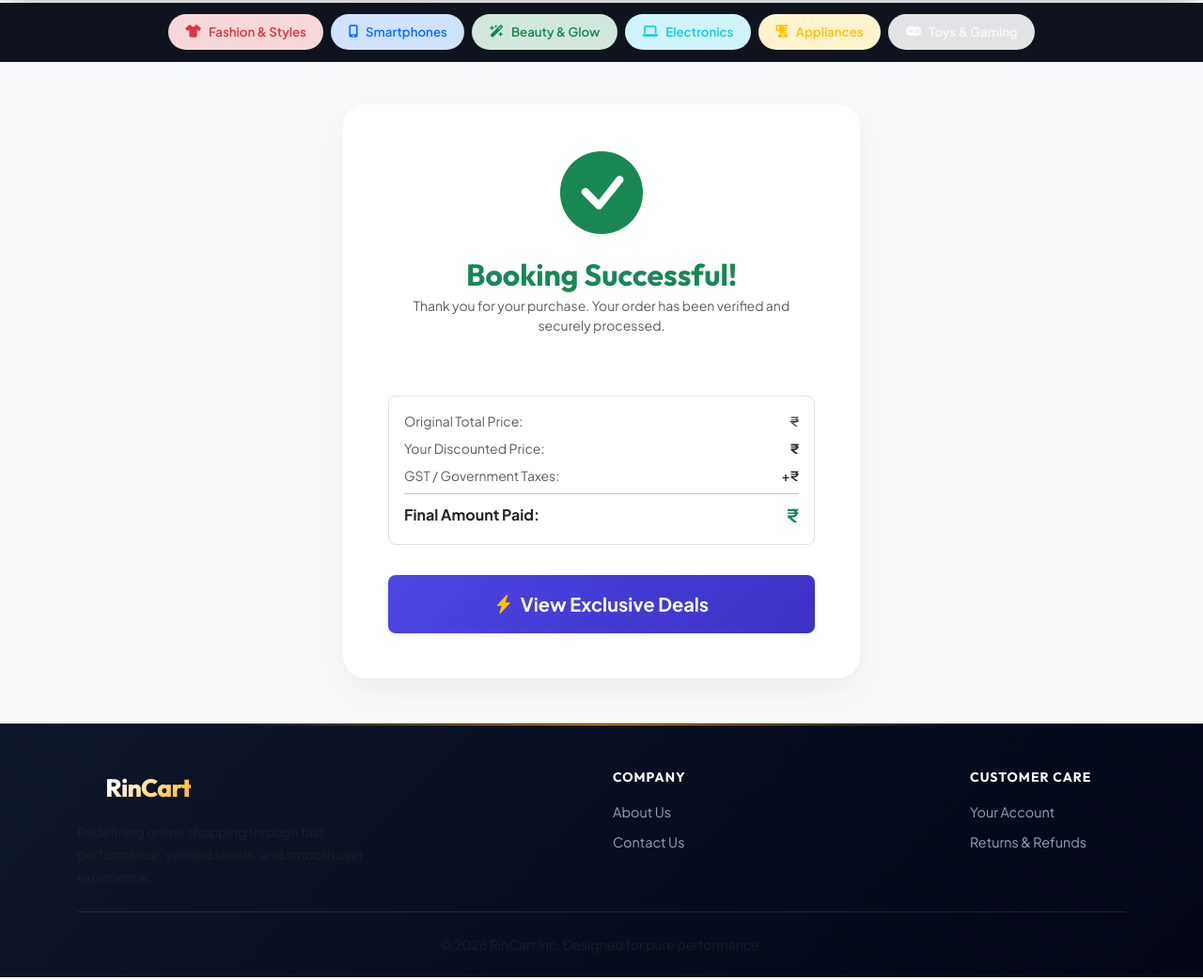
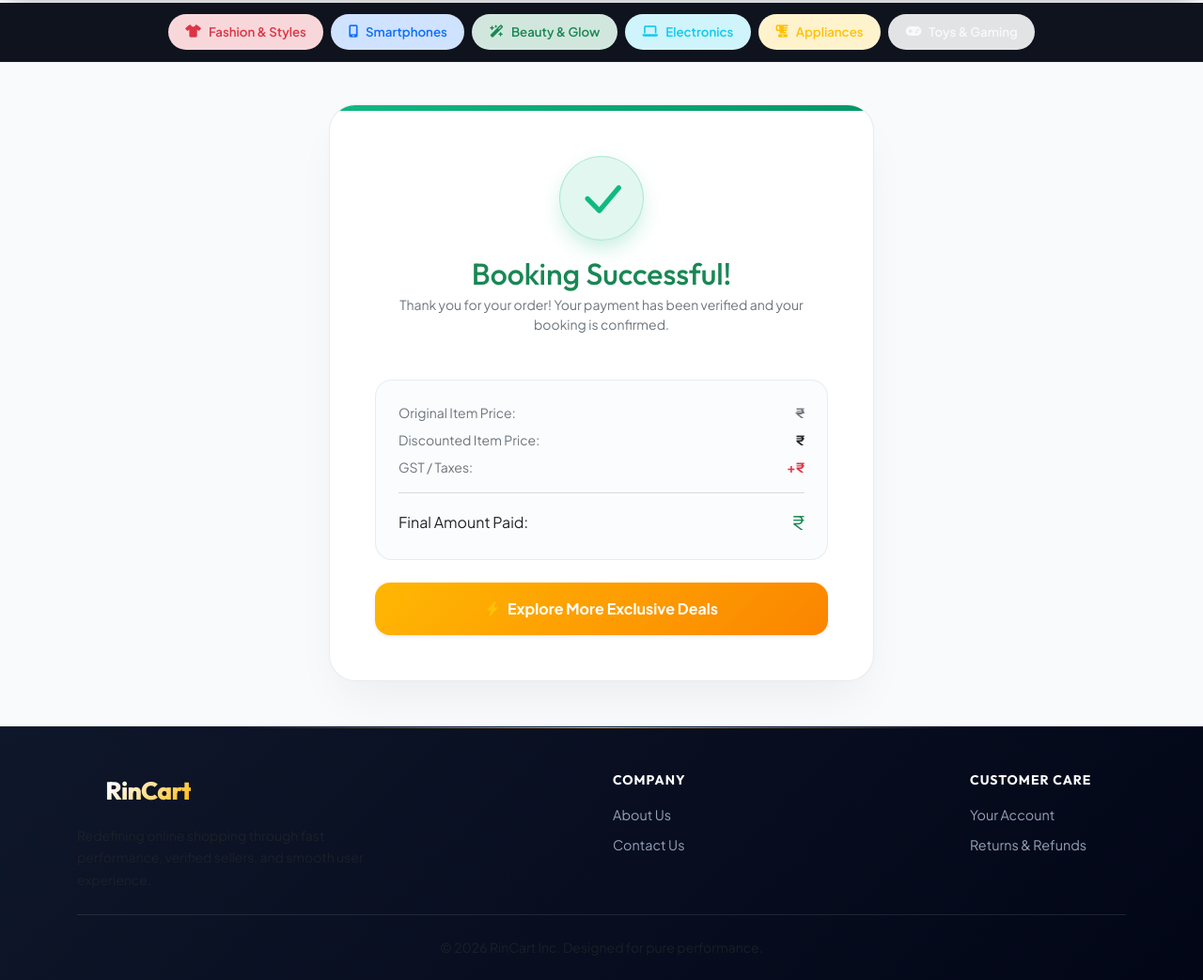
Before and after one commit to nihalyp/Rincart, a Django app: template rincartapp/templates/buy_success.html in a window 1280 px wide. Shown: the part 67-1110 px from the top of the page at 94% size. Run offline with Django 5.2, Linux system fonts and the light colour scheme; the template is opened without the code that fills it, so the values that code supplies are empty.

Commit message:
Refactor buy success page layout and styles
Updated the styling and structure of the buy success page, including new font links, improved card design, and enhanced layout for ordered items and savings banner.

```diff
--- a/rincartapp/templates/buy_success.html
+++ b/rincartapp/templates/buy_success.html
@@ -1,142 +1,284 @@
 {% extends 'base.html' %}
 {% block content %}
 
+<!-- 🔤 Google Fonts -->
+<link rel="preconnect" href="https://fonts.googleapis.com">
+<link rel="preconnect" href="https://fonts.gstatic.com" crossorigin>
+<link href="https://fonts.googleapis.com/css2?family=Outfit:wght@400;500;600;700;800&family=Plus+Jakarta+Sans:wght@400;500;600;700&display=swap" rel="stylesheet">
+
+<!-- 🎨 Bootstrap Icons -->
 <link rel="stylesheet" href="https://cdn.jsdelivr.net/npm/bootstrap-icons@1.11.3/font/bootstrap-icons.min.css">
 
 <style>
-    /* Premium Success Page Styling */
+    :root {
+        --brand-gold: #ffb703;
+        --brand-orange: #fb8500;
+        --brand-gradient: linear-gradient(135deg, #ffb703 0%, #fb8500 100%);
+        --brand-glow: rgba(255, 183, 3, 0.25);
+
+        --bg-light: #f8fafc;
+        --bg-dark: #030712;
+
+        --card-light: #ffffff;
+        --card-dark: #0f172a;
+
+        --border-light: rgba(226, 232, 240, 0.8);
+        --border-dark: rgba(255, 255, 255, 0.08);
+
+        --transition-smooth: all 0.35s cubic-bezier(0.34, 1.56, 0.64, 1);
+    }
+
+    body {
+        font-family: 'Plus Jakarta Sans', sans-serif;
+        background-color: var(--bg-light);
+        color: #0f172a;
+    }
+
+    [data-bs-theme="dark"] body {
+        background-color: var(--bg-dark) !important;
+        color: #f8fafc !important;
+    }
+
+    h1, h2, h3, h4, h5, h6 {
+        font-family: 'Outfit', sans-serif;
+    }
+
+    /* 💎 Success Hero Card */
     .success-card {
-        background: #ffffff;
-        border: none;
-        border-radius: 24px;
-        box-shadow: 0 15px 35px rgba(0, 0, 0, 0.06);
+        background: var(--card-light);
+        border: 1px solid var(--border-light);
+        border-radius: 28px;
+        box-shadow: 0 25px 50px -12px rgba(0, 0, 0, 0.06);
+        transition: var(--transition-smooth);
         overflow: hidden;
     }
-    .success-icon-wrap {
-        animation: scaleIn 0.5s ease-out forwards;
+
+    [data-bs-theme="dark"] .success-card {
+        background: var(--card-dark);
+        border-color: var(--border-dark);
+        box-shadow: 0 25px 50px -12px rgba(0, 0, 0, 0.5);
     }
-    .savings-banner {
-        background: linear-gradient(135deg, #d1e7dd 0%, #c1e1d2 100%);
-        border-left: 5px solid #198754;
-        border-radius: 12px;
+
+    /* Top Color Accent Line */
+    .card-accent-bar {
+        height: 6px;
+        width: 100%;
+        background: linear-gradient(135deg, #10b981 0%, #059669 100%);
     }
-    .btn-deals {
-        background: linear-gradient(135deg, #4f46e5 0%, #3b31c4 100%);
-        color: white;
-        border: none;
-        transition: transform 0.2s ease, box-shadow 0.2s ease;
+
+    /* 🎉 Animated Success Check Icon */
+    .success-icon-badge {
+        width: 90px;
+        height: 90px;
+        display: inline-flex;
+        align-items: center;
+        justify-content: center;
+        border-radius: 50%;
+        background: rgba(16, 185, 129, 0.12);
+        color: #10b981;
+        border: 1px solid rgba(16, 185, 129, 0.25);
+        box-shadow: 0 10px 25px -5px rgba(16, 185, 129, 0.3);
+        animation: popScale 0.6s cubic-bezier(0.34, 1.56, 0.64, 1) forwards;
     }
-    .btn-deals:hover {
-        transform: translateY(-2px);
-        box-shadow: 0 8px 20px rgba(79, 70, 229, 0.3);
-        color: white;
+
+    @keyframes popScale {
+        0% { transform: scale(0); opacity: 0; }
+        70% { transform: scale(1.12); }
+        100% { transform: scale(1); opacity: 1; }
     }
-    /* Scrollbar for multiple items */
+
+    /* 🛒 Product Scroll Area */
     .ordered-items-box {
-        max-height: 260px;
+        max-height: 280px;
         overflow-y: auto;
-        padding-right: 5px;
+        padding-right: 4px;
     }
+
     .ordered-items-box::-webkit-scrollbar {
         width: 5px;
     }
+
     .ordered-items-box::-webkit-scrollbar-thumb {
-        background: #cbd5e1;
-        border-radius: 10px;
+        background: rgba(156, 163, 175, 0.4);
+        border-radius: 99px;
     }
 
-    /* 🌟 ലോങ് ടെക്സ്റ്റ് കാരണം ലേഔട്ട് തകരാതിരിക്കാനുള്ള ഫിക്സ് */
-    .product-img-container {
-        width: 65px;
-        height: 65px;
-        flex-shrink: 0; /* ഇമേജ് ബോക്സ് ചുരുങ്ങിപ്പോകില്ല */
-    }
-    .product-text-container {
-        min-width: 0; /* text-truncate കൃത്യമായി വർക്ക് ചെയ്യാൻ ഇത് നിർബന്ധമാണ് */
+    .order-item-row {
+        background: rgba(248, 250, 252, 0.8);
+        border: 1px solid var(--border-light);
+        border-radius: 16px;
+        transition: var(--transition-smooth);
     }
 
-    @keyframes scaleIn {
-        0% { transform: scale(0); opacity: 0; }
-        80% { transform: scale(1.1); }
-        100% { transform: scale(1); opacity: 1; }
+    [data-bs-theme="dark"] .order-item-row {
+        background: rgba(30, 41, 59, 0.4);
+        border-color: var(--border-dark);
+    }
+
+    .product-img-container {
+        width: 62px;
+        height: 62px;
+        flex-shrink: 0;
+        border-radius: 12px;
+        overflow: hidden;
+        border: 1px solid var(--border-light);
+    }
+
+    [data-bs-theme="dark"] .product-img-container {
+        border-color: var(--border-dark);
+    }
+
+    .product-text-container {
+        min-width: 0;
+    }
+
+    /* 🐷 Savings Banner */
+    .savings-banner {
+        background: linear-gradient(135deg, rgba(16, 185, 129, 0.12) 0%, rgba(5, 150, 105, 0.12) 100%);
+        border: 1px solid rgba(16, 185, 129, 0.25);
+        border-radius: 18px;
+    }
+
+    /* 🧾 Receipt Card Breakdown */
+    .receipt-box {
+        background: rgba(248, 250, 252, 0.6);
+        border: 1px solid var(--border-light);
+        border-radius: 18px;
+    }
+
+    [data-bs-theme="dark"] .receipt-box {
+        background: rgba(30, 41, 59, 0.3);
+        border-color: var(--border-dark);
+    }
+
+    /* 🚀 Action Buttons */
+    .btn-deals {
+        background: var(--brand-gradient);
+        color: white;
+        border: none;
+        font-weight: 700;
+        border-radius: 16px;
+        transition: var(--transition-smooth);
+    }
+
+    .btn-deals:hover {
+        transform: translateY(-2px);
+        box-shadow: 0 12px 24px -6px var(--brand-glow);
+        color: white;
+    }
+
+    .btn-theme-toggle {
+        transition: var(--transition-smooth);
+        border-radius: 99px;
+    }
+
+    .btn-theme-toggle:hover {
+        transform: scale(1.05);
     }
 </style>
 
-<div class="container my-5 d-flex justify-content-center">
-    <div class="card success-card p-4 p-sm-5 text-center" style="max-width: 550px; width: 100%;">
+<div class="container py-4 py-md-5 d-flex justify-content-center">
 
-        <div class="success-icon-wrap mb-4">
-            <i class="bi bi-check-circle-fill text-success" style="font-size: 5.5rem; line-height: 1;"></i>
+    <div class="card success-card text-center" style="max-width: 580px; width: 100%;">
+        <div class="card-accent-bar"></div>
+
+        <div class="p-4 p-sm-5">
+
+            <!-- 🌟 Success Icon Hero Header -->
+            <div class="mb-4">
+                <div class="success-icon-badge mb-3">
+                    <i class="bi bi-check-lg display-4"></i>
+                </div>
+                <h2 class="fw-extrabold text-success mb-1">Booking Successful!</h2>
+                <p class="text-secondary small mb-0 px-2">
+                    Thank you for your order! Your payment has been verified and your booking is confirmed.
+                </p>
             </div>
 
-        <h2 class="fw-bold text-success mb-1">Booking Successful!</h2>
-        <p class="text-muted small px-3">Thank you for your purchase. Your order has been verified and securely processed.</p>
-
+            <!-- 📦 Ordered Items List (Scrollable) -->
             <div class="ordered-items-box my-4">
                 {% for item in ordered_items %}
-            <div class="d-flex align-items-center gap-3 bg-light p-3 rounded-3 text-start border border-dashed mb-2">
+                <div class="order-item-row d-flex align-items-center gap-3 p-3 text-start mb-2.5">
 
-                <div class="product-img-container">
+                    <!-- Product Image -->
+                    <div class="product-img-container bg-body-tertiary d-flex align-items-center justify-content-center">
                         {% if item.product.image %}
-                        <img src="{{ item.product.image.url }}" alt="{{ item.product.name }}" width="65" height="65" style="object-fit: cover;" class="bg-white p-1 rounded border shadow-sm">
+                            <img src="{{ item.product.image.url }}" alt="{{ item.product.name }}" style="width: 100%; height: 100%; object-fit: cover;">
                         {% else %}
-                        <div class="bg-white p-1 rounded border shadow-sm d-flex align-items-center justify-content-center w-100 h-100">
-                            <i class="bi bi-box-seam text-secondary fs-3"></i>
-                        </div>
+                            <i class="bi bi-box-seam text-secondary fs-4"></i>
                         {% endif %}
                     </div>
 
+                    <!-- Product Title & Quantity -->
                     <div class="product-text-container flex-grow-1">
-                    <h6 class="fw-bold text-dark mb-1 lh-sm text-truncate" title="{{ item.product.name }}" style="font-size: 0.95rem;">
+                        <h6 class="fw-bold mb-1 text-truncate" title="{{ item.product.name }}" style="font-size: 0.92rem;">
                             {{ item.product.name }}
                         </h6>
-                    <span class="badge bg-secondary rounded-pill small">Qty: {{ item.quantity }}</span>
+                        <span class="badge bg-secondary bg-opacity-10 text-secondary border border-secondary border-opacity-10 rounded-pill px-2.5 py-1" style="font-size: 0.72rem;">
+                            Qty: {{ item.quantity }}
+                        </span>
                     </div>
 
+                    <!-- Computed Item Subtotal -->
                     <div class="text-end flex-shrink-0">
-                    <span class="fw-bold text-dark small">₹{{ item.final_amount|floatformat:2 }}</span>
+                        <span class="fw-extrabold text-body small">
+                            ₹{% if item.final_amount %}{{ item.final_amount|floatformat:2 }}{% elif item.subtotal %}{{ item.subtotal|floatformat:2 }}{% else %}{{ item.product.price|floatformat:2 }}{% endif %}
+                        </span>
                     </div>
                 </div>
                 {% endfor %}
             </div>
 
+            <!-- 🐷 Discount Savings Banner -->
             {% if total_savings > 0 %}
-        <div class="savings-banner p-3 text-start mb-4 shadow-sm">
-            <div class="d-flex align-items-center gap-2">
-                <i class="bi bi-piggy-bank-fill text-success fs-4"></i>
-                <h5 class="fw-bold text-success mb-0">You Saved ₹{{ total_savings|floatformat:2 }}!</h5>
+            <div class="savings-banner p-3 text-start mb-4 shadow-xs">
+                <div class="d-flex align-items-center gap-2.5">
+                    <div class="bg-success text-white rounded-circle d-flex align-items-center justify-content-center" style="width: 36px; height: 36px; flex-shrink: 0;">
+                        <i class="bi bi-piggy-bank-fill fs-5"></i>
                     </div>
-            <p class="text-success-emphasis small mb-0 mt-1">Awesome! You successfully locked in the best original price discount on this slot.</p>
+                    <div>
+                        <h6 class="fw-extrabold text-success mb-0">You Saved ₹{{ total_savings|floatformat:2 }}!</h6>
+                        <p class="text-success-emphasis small mb-0 mt-0.5" style="font-size: 0.78rem;">
+                            You locked in the best available promotion and deal discount on this booking.
+                        </p>
+                    </div>
+                </div>
             </div>
             {% endif %}
 
-        <div class="text-start  p-3 rounded-3 mb-4 small border">
-            <div class="d-flex justify-content-between mb-2">
-                <span class="text-muted">Original Total Price:</span>
-                <span class="text-decoration-line-through text-muted fw-semibold">₹{{ original_total|floatformat:2 }}</span>
+            <!-- 🧾 Invoice Receipt Breakdown -->
+            <div class="receipt-box p-3.5 p-sm-4 text-start mb-4 small">
+                <div class="d-flex justify-content-between mb-2 text-secondary">
+                    <span>Original Item Price:</span>
+                    <span class="text-decoration-line-through fw-semibold">₹{{ original_total|floatformat:2 }}</span>
                 </div>
-            <div class="d-flex justify-content-between mb-2">
-                <span class="text-muted">Your Discounted Price:</span>
-                <span class=" fw-bold">₹{{ discounted_total|floatformat:2 }}</span>
+                <div class="d-flex justify-content-between mb-2 text-secondary">
+                    <span>Discounted Item Price:</span>
+                    <span class="fw-bold text-body">₹{{ discounted_total|floatformat:2 }}</span>
                 </div>
-            <div class="d-flex justify-content-between mb-2">
-                <span class="text-muted">GST / Government Taxes:</span>
-                <span class=" fw-semibold">+₹{{ tax_amount|floatformat:2 }}</span>
+                <div class="d-flex justify-content-between mb-2 text-secondary">
+                    <span>GST / Taxes:</span>
+                    <span class="fw-bold text-danger">+₹{{ tax_amount|floatformat:2 }}</span>
                 </div>
-            <hr class="my-2 opacity-25">
-            <div class="d-flex justify-content-between align-items-center fs-6 fw-bold">
-                <span >Final Amount Paid:</span>
-                <span class="text-success" style="font-size: 1.2rem;">₹{{ final_amount|floatformat:2 }}</span>
+
+                <hr class="my-2.5 border-secondary border-opacity-15">
+
+                <div class="d-flex justify-content-between align-items-center">
+                    <span class="fw-extrabold fs-6">Final Amount Paid:</span>
+                    <span class="fw-extrabold text-success fs-5">₹{{ final_amount|floatformat:2 }}</span>
                 </div>
             </div>
 
-        <div class="d-grid mt-2">
-            <a href="{% url 'view_deals' %}" class="btn btn-deals btn-lg py-3 fw-bold rounded-3 d-flex align-items-center justify-content-center gap-2 shadow-sm">
-                <i class="bi bi-lightning-charge-fill text-warning"></i> View Exclusive Deals
+            <!-- 🚀 Navigation Action Button -->
+            <div class="d-grid gap-2">
+                <a href="{% url 'view_deals' %}" class="btn btn-deals py-3 px-4 d-flex align-items-center justify-content-center gap-2 shadow-sm">
+                    <i class="bi bi-lightning-charge-fill text-warning"></i>
+                    <span>Explore More Exclusive Deals</span>
                 </a>
             </div>
 
         </div>
     </div>
+</div>
 
 {% endblock %}
```
Lines whose indentation alone changed are shown as unchanged.
